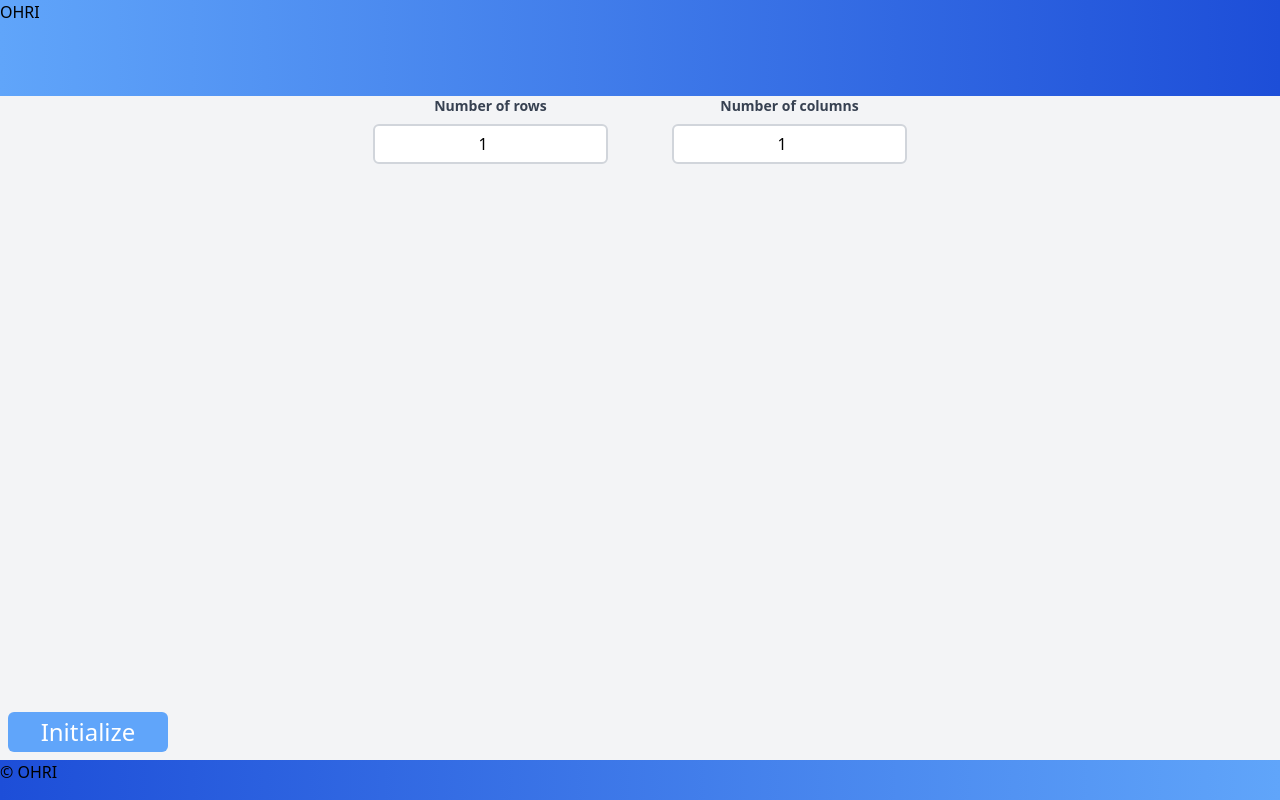
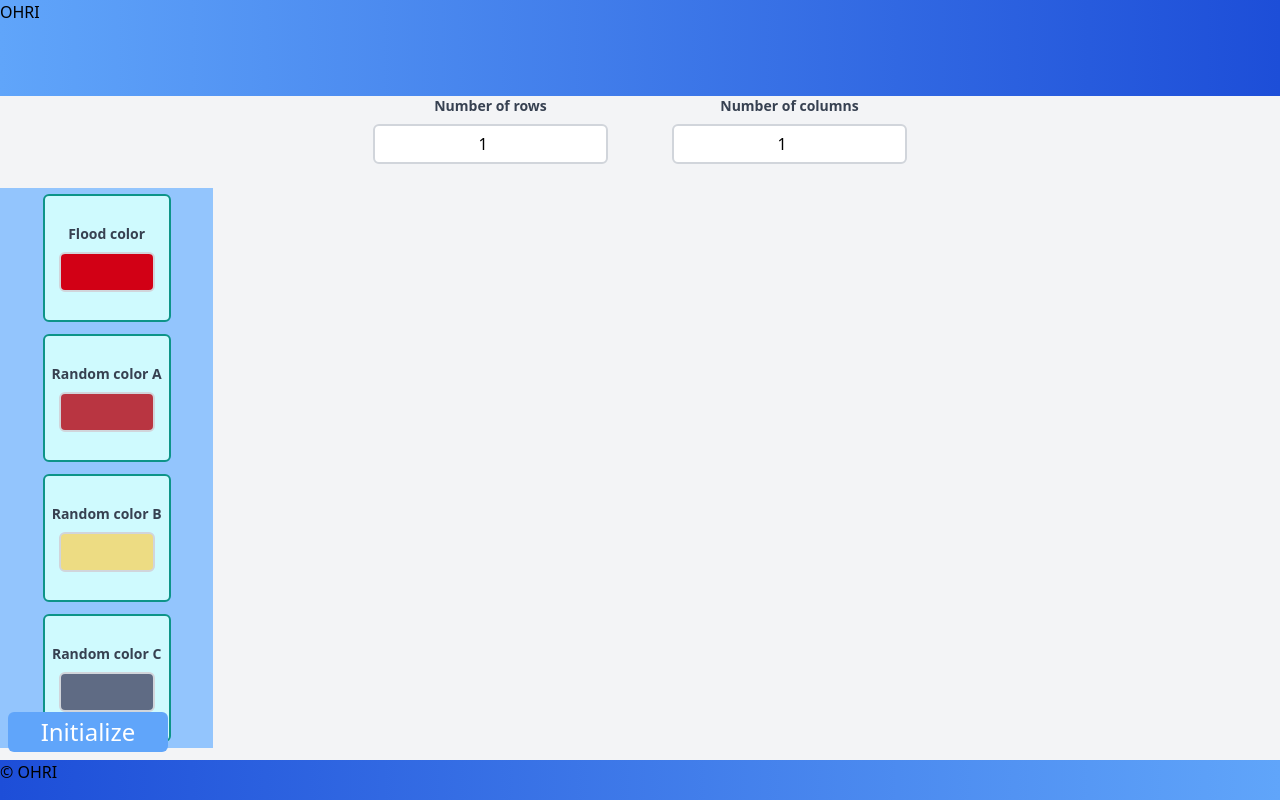
Before and after one commit to rMartine/flood_front, a React (Create React App) app: page / in a window 1280 px wide. Built offline with nearby package versions, Linux system fonts and the light colour scheme.

Commit message:
OE-17:Added color pickers and styled them

```diff
--- a/package.json
+++ b/package.json
@@ -11,6 +11,7 @@
     "@types/react": "^18.0.28",
     "@types/react-dom": "^18.0.11",
     "react": "^18.2.0",
+    "react-color": "^2.19.3",
     "react-dom": "^18.2.0",
     "react-scripts": "5.0.1",
     "typescript": "^4.9.5",
@@ -41,6 +42,7 @@
     ]
   },
   "devDependencies": {
+    "@types/react-color": "^3.0.6",
     "tailwindcss": "^3.2.7"
   }
 }
--- /dev/null
+++ b/src/components/ColorPicker/index.tsx
@@ -0,0 +1,45 @@
+// Using react-color this component is a button that when clicked shows a Modal with a color picker.
+// The color picker is used to select the color of various aspects of the app so it has to be generic.
+// The color picker is used to select the color of the cell that will be flooded.
+
+import React, { useState } from 'react';
+import { SketchPicker } from 'react-color';
+import { ColorPickerProps } from '../../store/types';
+
+const ColorPicker = ({tag, color, setColor}: ColorPickerProps) => {
+    const [displayColorPicker, setDisplayColorPicker] = useState(false);
+
+    const handleClick = () => {
+        setDisplayColorPicker(!displayColorPicker);
+    };
+
+    const handleClose = () => {
+        setDisplayColorPicker(false);
+    };
+
+    const handleChange = (color: any) => {
+        setColor(color.hex);
+    };
+
+    // Label should be the tag prop and positioned in the top left corner of the color picker modal. the font weight and size should be bold and 16px respectively. The color of the label should be gray-700. The color picker modal should be positioned in the center of the screen. The color picker modal should have a border of 1px and the color should be gray-300. The color picker modal should have a border radius of 5px. The color picker modal should have a background color of white. The color picker modal should have a width of 300px. The color picker modal should have a height of 300px. The color picker modal should have a padding of 20px. The color picker modal should have a box shadow of 0 0 10px 0 rgba(0, 0, 0, 0.2). The color picker modal should have a z-index of 10. The color picker modal should have a position of absolute. The color picker modal should have a top of 50%. The color picker modal should have a left of 50%. The color picker modal should have a transform of translate(-50%, -50%).
+    return (
+        <div className="flex flex-col w-32 h-32 mx-1.5 my-1.5 items-center justify-center border-2 border-teal-600 rounded-md bg-cyan-100">
+            <label className="text-gray-700 text-sm font-bold mb-2">{tag}</label>
+            <button
+                className="h-10 w-24 rounded-md border-2 border-gray-300 text-center"
+                onClick={handleClick}
+                style={{ backgroundColor: color }}
+            />
+            {displayColorPicker ? (
+                <div className="flex flex-col mx-8 items-center justify-center">
+                    <div className="fixed top-0 left-0 w-full h-full z-10" onClick={handleClose} />
+                    <div className="absolute z-20">
+                        <SketchPicker color={color} onChange={handleChange} />
+                    </div>
+                </div>
+            ) : null}
+        </div>
+    );
+};
+
+export default ColorPicker;
--- a/src/components/Main/index.tsx
+++ b/src/components/Main/index.tsx
@@ -2,8 +2,11 @@ import React, { useState, useEffect } from 'react';
 import InitializeBtn from '../InitializeBtn';
 import CustomNumericalInput from '../CustomNumericalInput';
 import { InitializeFunction, InitializeFunctionParams } from '../../store/types';
+import ColorPicker from '../ColorPicker';
 
 const Main = () => {
+
+    // TODO: Move this to a separate file or even better a saga.
     const getFloodedGrid: InitializeFunction = async ({
         grid,
         cellPosition,
@@ -37,10 +40,29 @@ const Main = () => {
         [{ color: 'red' }, { color: 'red' }, { color: 'red' }],
     ];
     const cellPosition = { row: 0, col: 0};
-    const newColor = {color: 'blue'};
-
     const [numberOfRows, setNumberOfRows] = useState(1);
     const [numberOfCols, setNumberOfCols] = useState(1);
+    const [floodColor, setFloodColor] = useState('#0000FF');
+    const [randomColorA, setRandomColorA] = useState('#0000FF');
+    const [randomColorB, setRandomColorB] = useState('#0000FF');
+    const [randomColorC, setRandomColorC] = useState('#0000FF');
+
+    const getRandomColor = () => {
+        const letters = '0123456789ABCDEF';
+        let color = '#';
+        for (let i = 0; i < 6; i++) {
+            color += letters[Math.floor(Math.random() * 16)];
+        }
+        return color;
+    };
+
+    useEffect(() => {
+        setFloodColor(getRandomColor());
+        setRandomColorA(getRandomColor());
+        setRandomColorB(getRandomColor());
+        setRandomColorC(getRandomColor());
+    }, []);
+
 
     return (
         <main className="grow h-4/6 w-full items-center justify-center bg-gray-100">
@@ -60,11 +82,44 @@ const Main = () => {
                     value={numberOfCols}
                 />
             </div>
+            <div className="flex flex-row my-6 items-center justify-center">
+                <div className="flex flex-col w-1/6 h-full items-center justify-center bg-blue-300">
+                    <ColorPicker
+                        tag='Flood color'
+                        color={floodColor}
+                        setColor={(color) => {
+                            setFloodColor(color);
+                        }}
+                    />
+                    <ColorPicker
+                        tag='Random color A'
+                        color={randomColorA}
+                        setColor={(color) => {
+                            setRandomColorA(color);
+                        }}
+                    />
+                    <ColorPicker
+                        tag='Random color B'
+                        color={randomColorB}
+                        setColor={(color) => {
+                            setRandomColorB(color);
+                        }}
+                    />
+                    <ColorPicker
+                        tag='Random color C'
+                        color={randomColorC}
+                        setColor={(color) => {
+                            setRandomColorC(color);
+                        }}
+                    />
+                </div>
+                <div className="flex flex-col w-5/6 h-full items-center justify-center bg-blue-300" />
+            </div>
             <InitializeBtn
                 initialize={getFloodedGrid}
                 grid={grid}
                 cellPosition={cellPosition}
-                newColor={newColor}
+                newColor={{color: floodColor}}
             />
         </main>
     );
--- a/src/store/types.ts
+++ b/src/store/types.ts
@@ -33,3 +33,9 @@ export interface InitializeBtnProps {
     cellPosition: CellPosition;
     newColor: CellColor;
 }
+
+export interface ColorPickerProps {
+    tag: string;
+    color: string;
+    setColor: (color: string) => void;
+}
```
Also changed, not shown: 1 other file (tests, documents, lock files or other folders).
